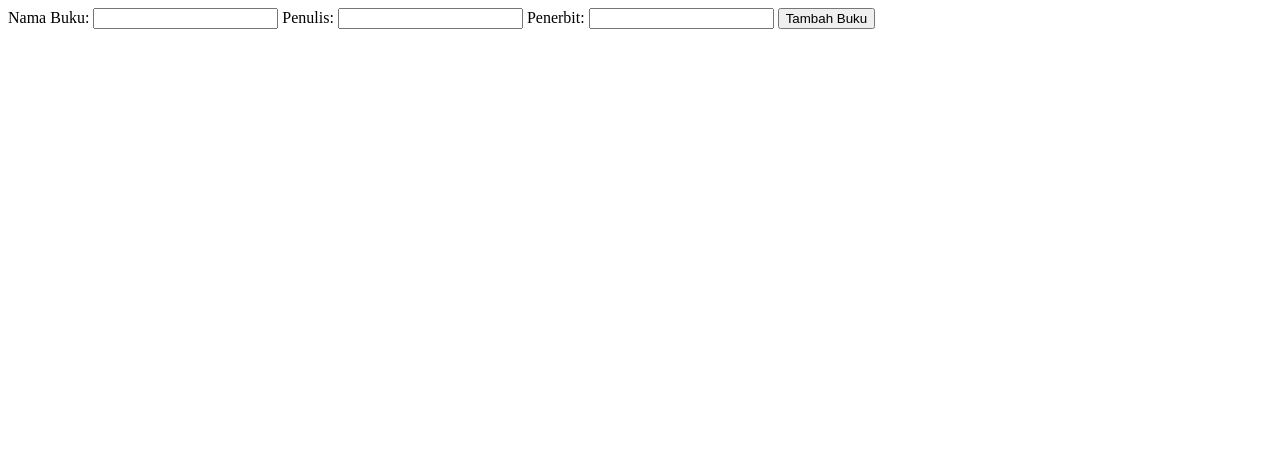
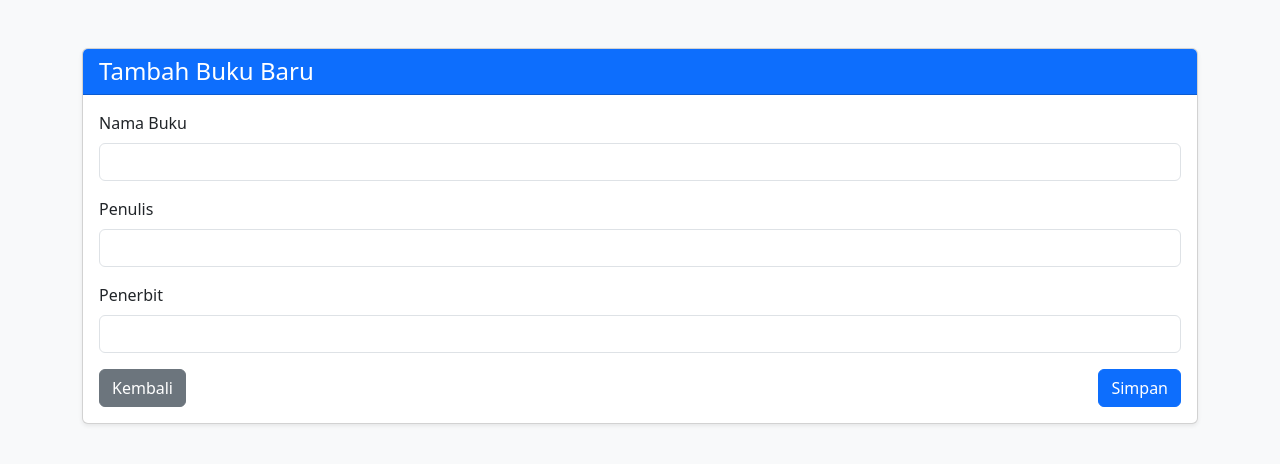
Before and after one commit to iruzz/PHP-Native, a PHP site: page /tambah.php in a window 1280 px wide. Shown: the top 464 px of the page. Run offline with PHP 8.4, Linux system fonts and the light colour scheme.

Commit message:
bootsrap tambah

```diff
--- a/crud1/tambah.php
+++ b/crud1/tambah.php
@@ -16,28 +16,45 @@ if (isset($_POST['submit'])) {
     }
 }
 
-
 ?>
-
 <!DOCTYPE html>
 <html lang="en">
 <head>
     <meta charset="UTF-8">
     <meta name="viewport" content="width=device-width, initial-scale=1.0">
-    <title>Document</title>
+    <title>Tambah Buku</title>
+    <link href="https://cdn.jsdelivr.net/npm/bootstrap@5.3.0/dist/css/bootstrap.min.css" rel="stylesheet">
 </head>
-<body>
+<body class="bg-light">
+
+<div class="container mt-5">
+    <div class="card shadow-sm">
+        <div class="card-header bg-primary text-white">
+            <h4 class="mb-0">Tambah Buku Baru</h4>
+        </div>
+        <div class="card-body">
             <form action="" method="post">
-        <label for="nama">Nama Buku:</label>
-        <input type="text" name="nama" id="nama" required>
+                <div class="mb-3">
+                    <label for="nama" class="form-label">Nama Buku</label>
+                    <input type="text" class="form-control" name="nama" id="nama" required>
+                </div>
+                <div class="mb-3">
+                    <label for="penulis" class="form-label">Penulis</label>
+                    <input type="text" class="form-control" name="penulis" id="penulis" required>
+                </div>
+                <div class="mb-3">
+                    <label for="penerbit" class="form-label">Penerbit</label>
+                    <input type="text" class="form-control" name="penerbit" id="penerbit" required>
+                </div>
+                <div class="d-flex justify-content-between">
+                    <a href="index.php" class="btn btn-secondary">Kembali</a>
+                    <button type="submit" name="submit" class="btn btn-primary">Simpan</button>
+                </div>
+            </form>
+        </div>
+    </div>
+</div>
 
-        <label for="penulis">Penulis:</label>
-        <input type="text" name="penulis" id="penulis" required>
-
-        <label for="penerbit">Penerbit:</label>
-        <input type="text" name="penerbit" id="penerbit" required>
-
-        <button type="submit" name="submit">Tambah Buku</button>
-    </form>
+<script src="https://cdn.jsdelivr.net/npm/bootstrap@5.3.0/dist/js/bootstrap.bundle.min.js"></script>
 </body>
 </html>
```
Lines whose indentation alone changed are shown as unchanged.
